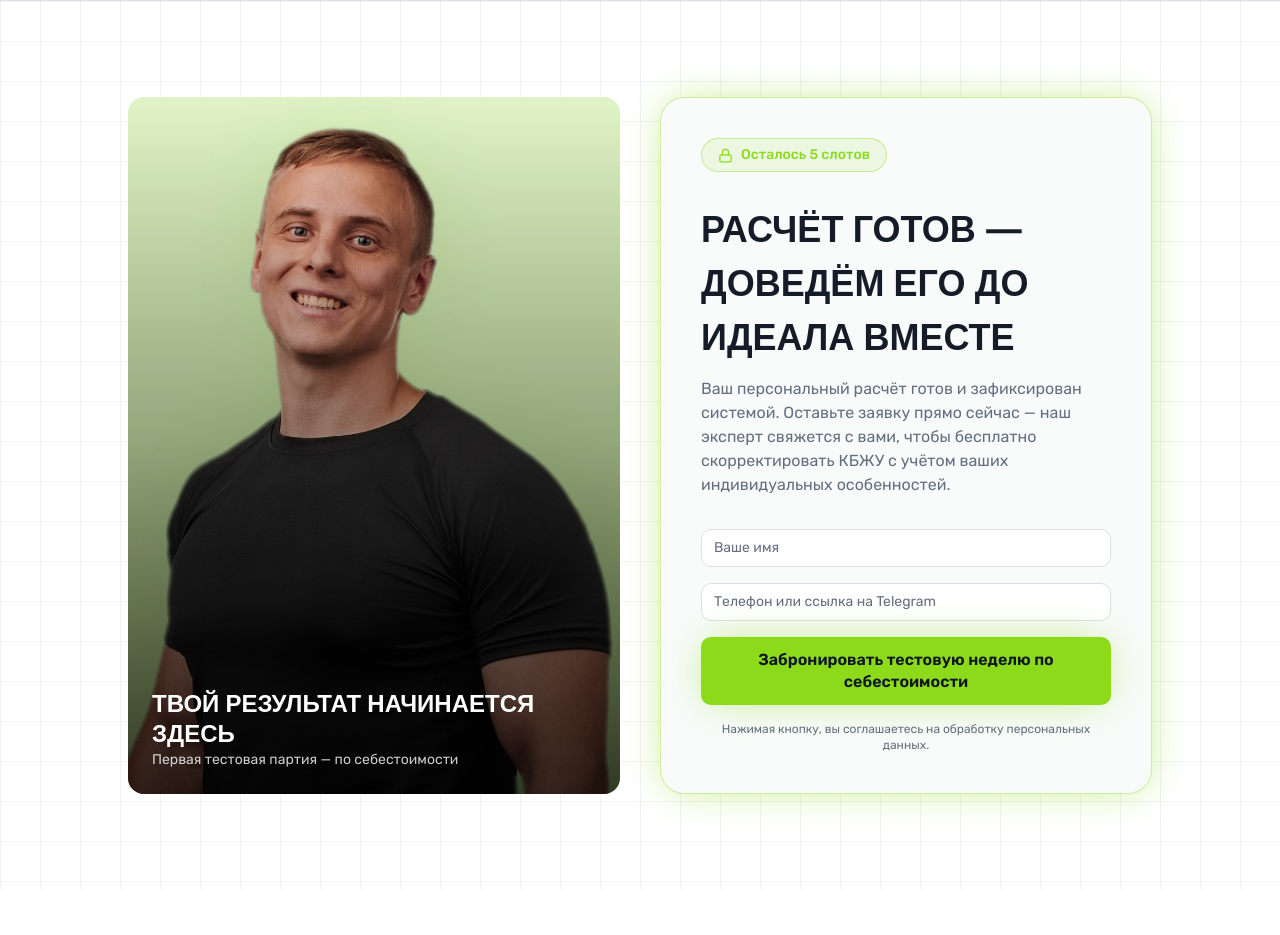
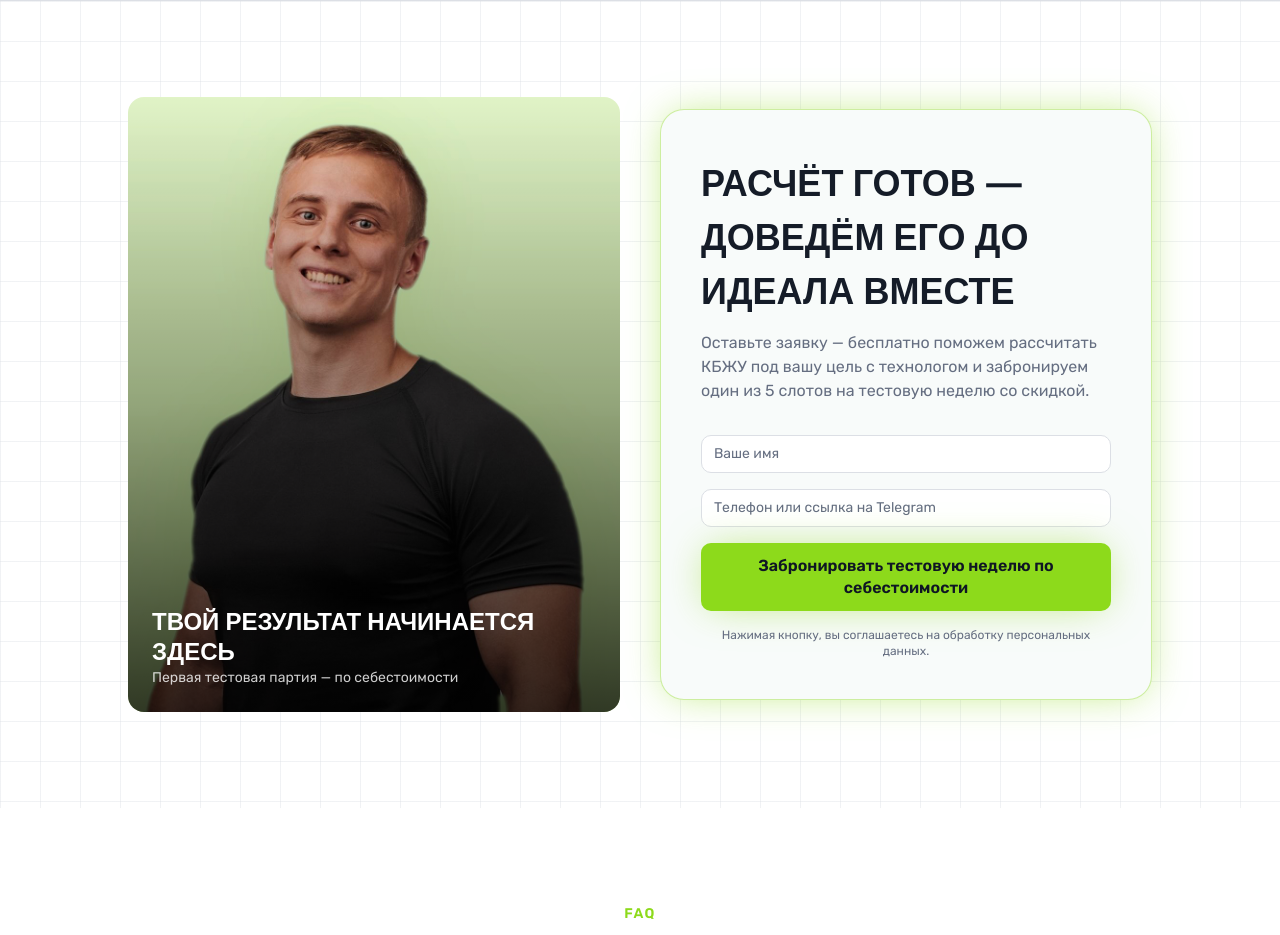
Before and after one commit to pr-poehali-dev/fitness-meal-delivery, a React (Vite) app: page / in a window 1280 px wide. Shown: the part 5803-6738 px from the top of the page. Built offline with nearby package versions, Linux system fonts and the light colour scheme.

Commit message:
Удалить слоты, восстановить подзаголовок

```diff
--- a/src/pages/Index.tsx
+++ b/src/pages/Index.tsx
@@ -520,14 +520,11 @@ const Index = () => {
             </div>
           </div>
           <div className="rounded-3xl border border-primary/40 bg-card p-8 md:p-10 glow">
-            <div className="inline-flex items-center gap-2 rounded-full border border-primary/40 bg-primary/10 px-4 py-1.5 text-sm font-medium text-primary mb-6">
-              <Icon name="Lock" size={15} /> Осталось 5 слотов
-            </div>
             <h2 className="font-display font-bold uppercase text-3xl md:text-4xl leading-[1.45] mb-4">
 Расчёт готов — доведём его до идеала вместе
             </h2>
             <p className="text-muted-foreground mb-8">
-              Ваш персональный расчёт готов и зафиксирован системой. Оставьте заявку прямо сейчас — наш эксперт свяжется с вами, чтобы бесплатно скорректировать КБЖУ с учётом ваших индивидуальных особенностей.
+              Оставьте заявку — бесплатно поможем рассчитать КБЖУ под вашу цель с технологом и забронируем один из 5 слотов на тестовую неделю со скидкой.
             </p>
             {sent ? (
               <div className="rounded-2xl bg-primary/15 border border-primary/40 p-8 text-center">
```
